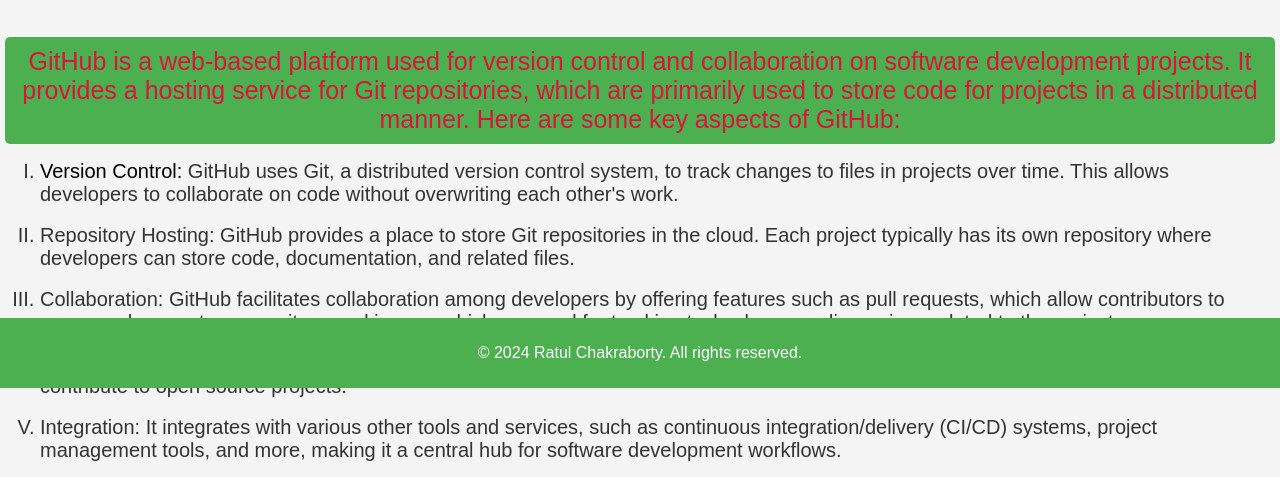
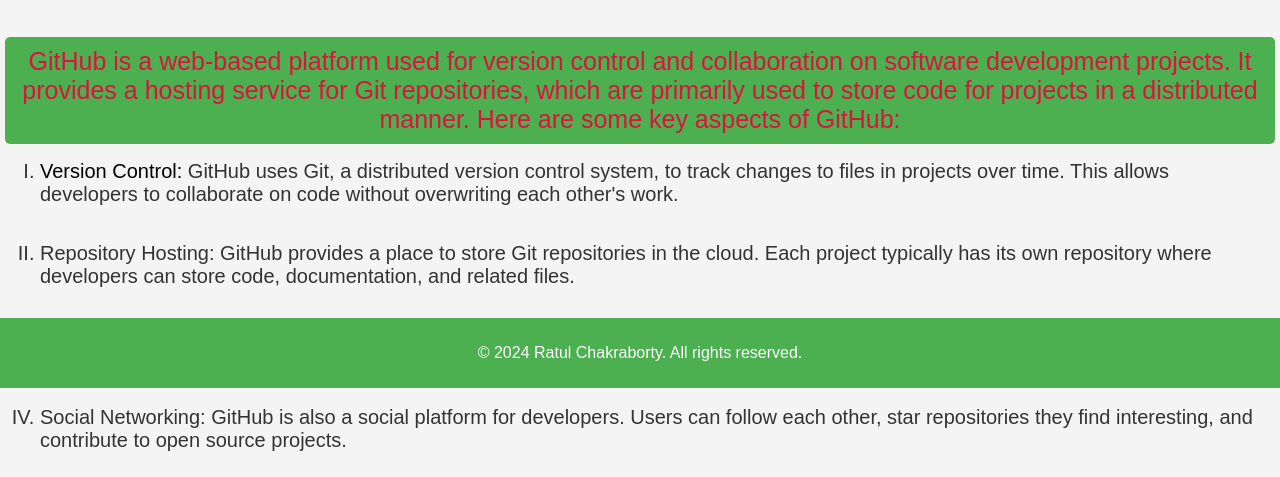
Before and after one commit to ratulchoron/code-with-ai, a plain HTML site: page index.html in a window 1280 px wide. Shown: the part 412-889 px from the top of the page. Drawn offline with Linux system fonts and the light colour scheme.

Commit message:
added more style

```diff
--- a/index.html
+++ b/index.html
@@ -36,29 +36,34 @@
     overwriting each other's work.
 </li>
 <br>
-
+<br>
 <li>Repository Hosting: GitHub provides a place to store Git repositories in the cloud. Each
      project typically has its own repository where developers can store code, documentation,
      and related files.</li>
+     <br>
      <br>
 <li>Collaboration: GitHub facilitates collaboration among developers
      by offering features such as pull requests, which allow contributors to
      propose changes to a repository, and issues, which are used for tracking tasks,
     bugs, or discussions related to the project.</li>
 <br>
-
+<br>
 <li>Social Networking: GitHub is also a social platform for developers.
      Users can follow each other, star repositories they find
     interesting, and contribute to open source projects.</li>
+    <br>
     <br>
 
     <li>Integration: It integrates with various other tools and services, such as continuous integration/delivery (CI/CD) systems, project management tools, and more, making it a central hub for software development workflows.
 
     </li>
 <br>
+<br>
 <li>Open Source: GitHub hosts millions of open source projects, which are freely available
     for anyone to use,
-     modify, and contribute to.</li> <br>
+     modify, and contribute to.</li>
+     <br>
+     <br>
 
 </ol>
 
```
